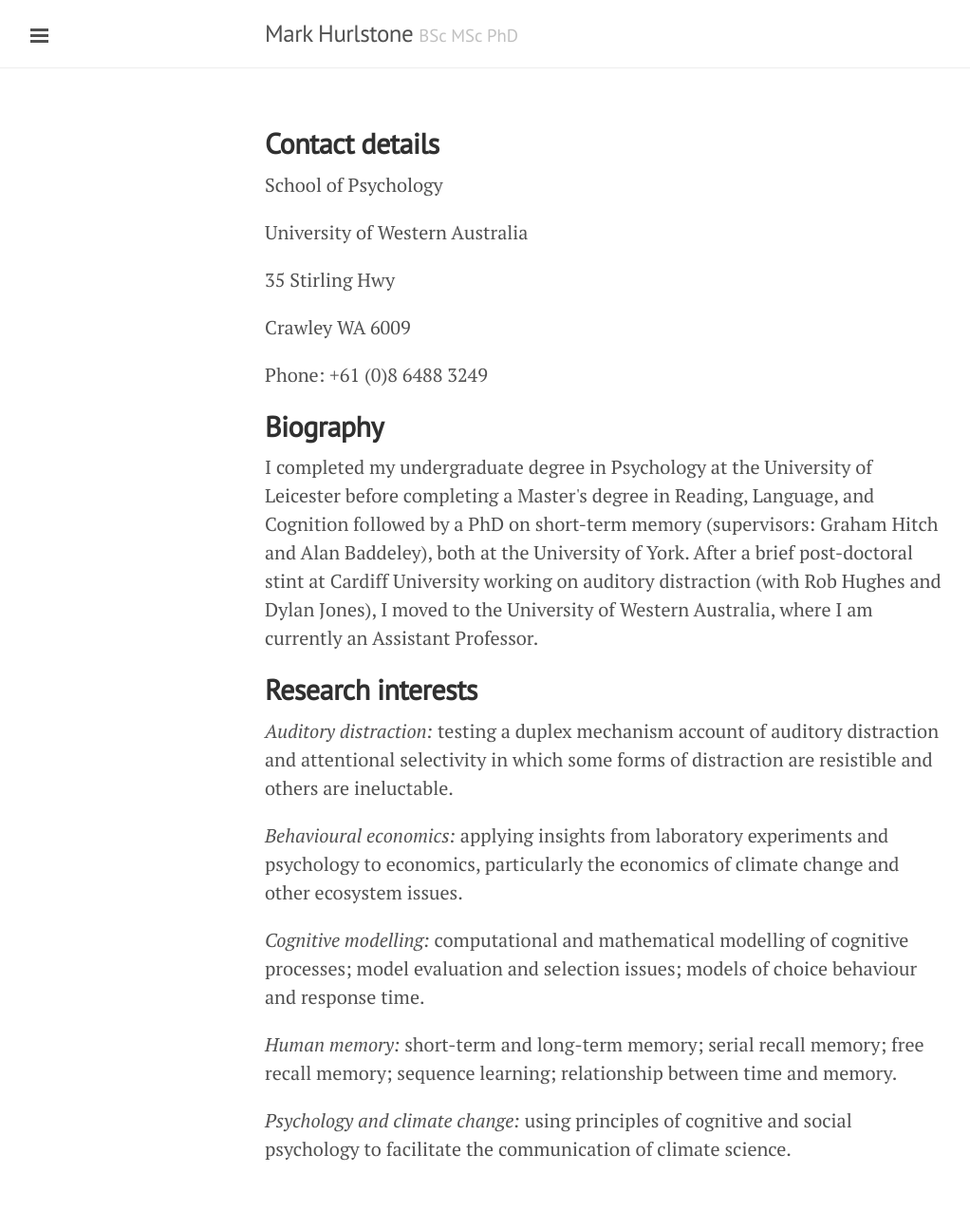
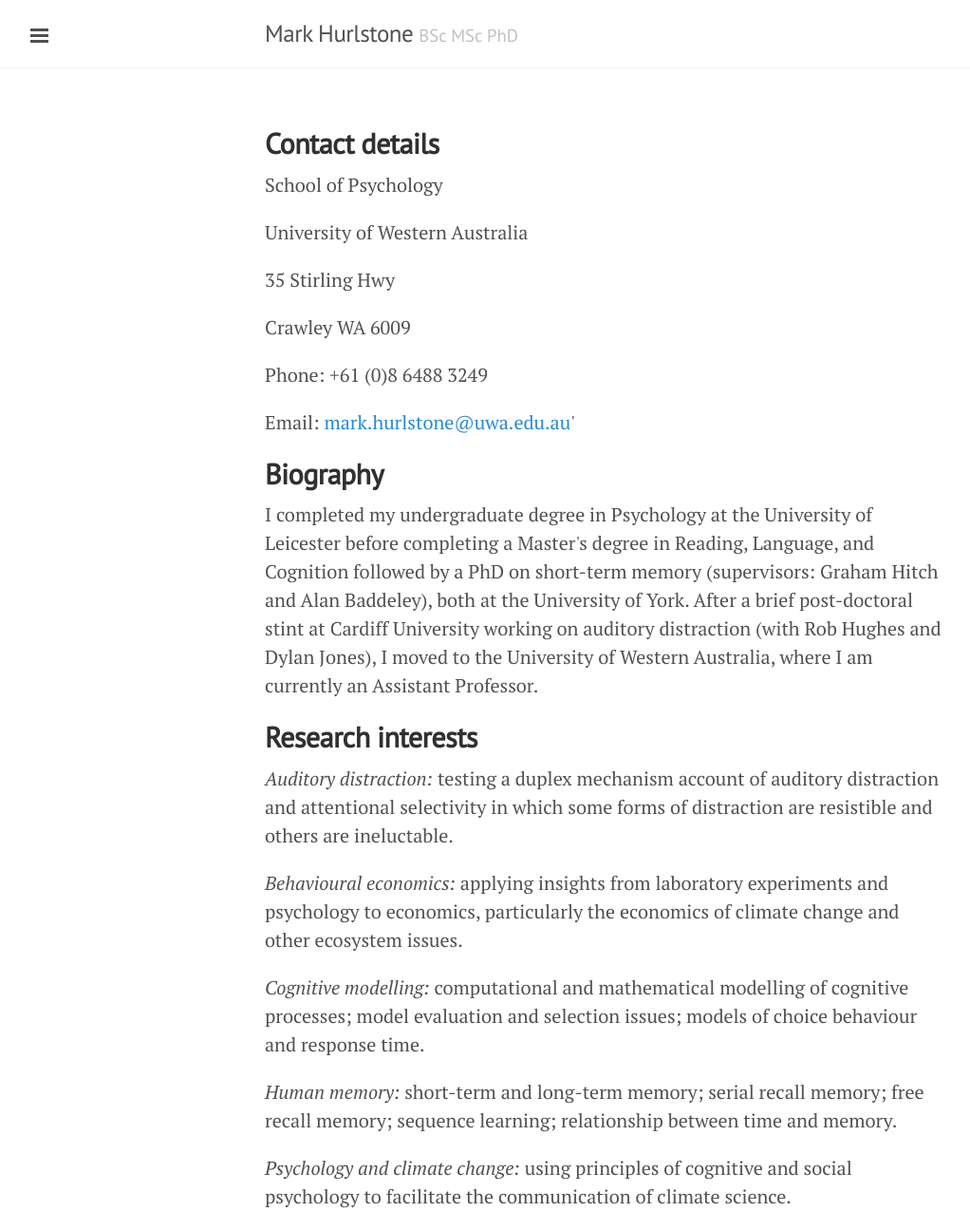
Before and after one commit to mjh508/mark-hurlstone.github.io, a Jekyll site: the page built from index.md, in a window 1280 px wide. Shown: the whole page at 95% size, without its empty margins (1-1023 px from the left). Built offline with Jekyll 4.4.1, drawn with Linux system fonts in a browser that asks for light colours; Markdown is read by kramdown in place of the engine named in the settings; before the commit the page ends 1245 px from its top, so only the background shows below that.

Commit message:
Update index file

```diff
--- a/index.md
+++ b/index.md
@@ -10,6 +10,7 @@ title: Home
 <p>35 Stirling Hwy</p>
 <p>Crawley WA 6009</p>
 <p>Phone: +61 (0)8 6488 3249</p>
+<p>Email: <a href="mailto:mark.hurlstone@uwa.edu.au">mark.hurlstone@uwa.edu.au</a>'</p>
 
 ## **Biography**
 
```
